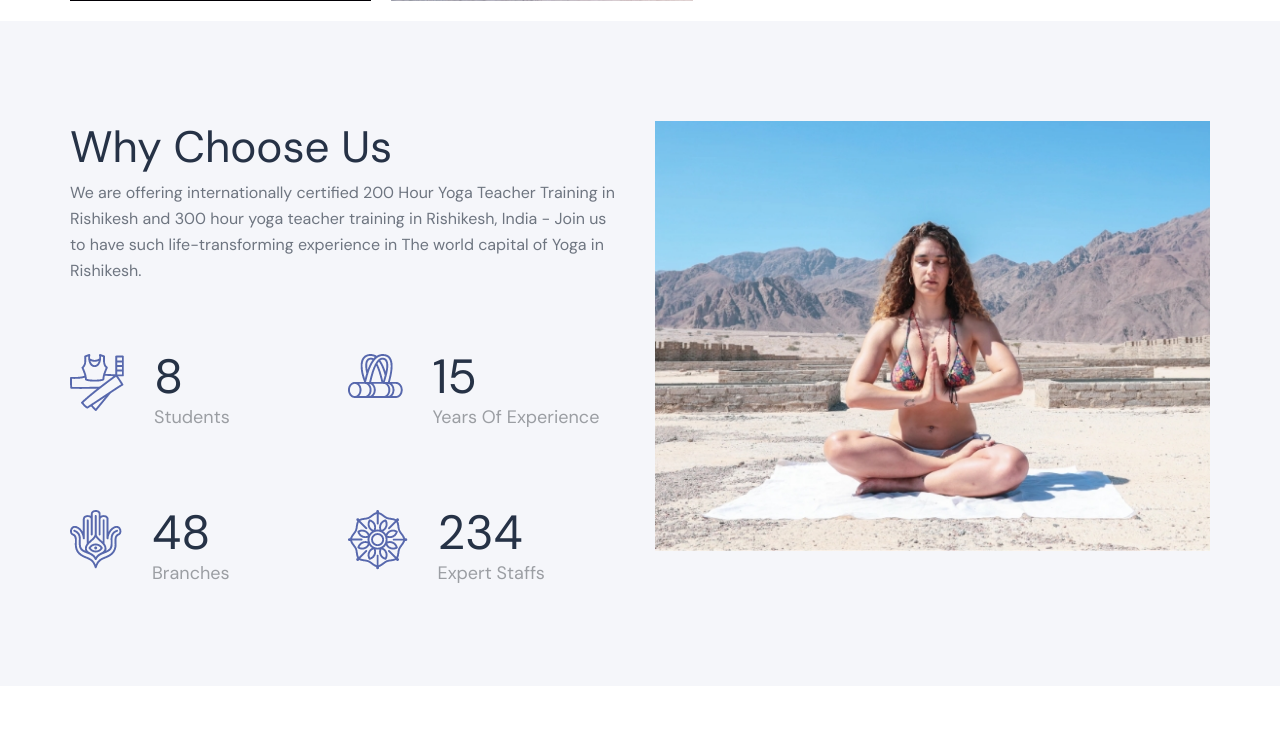
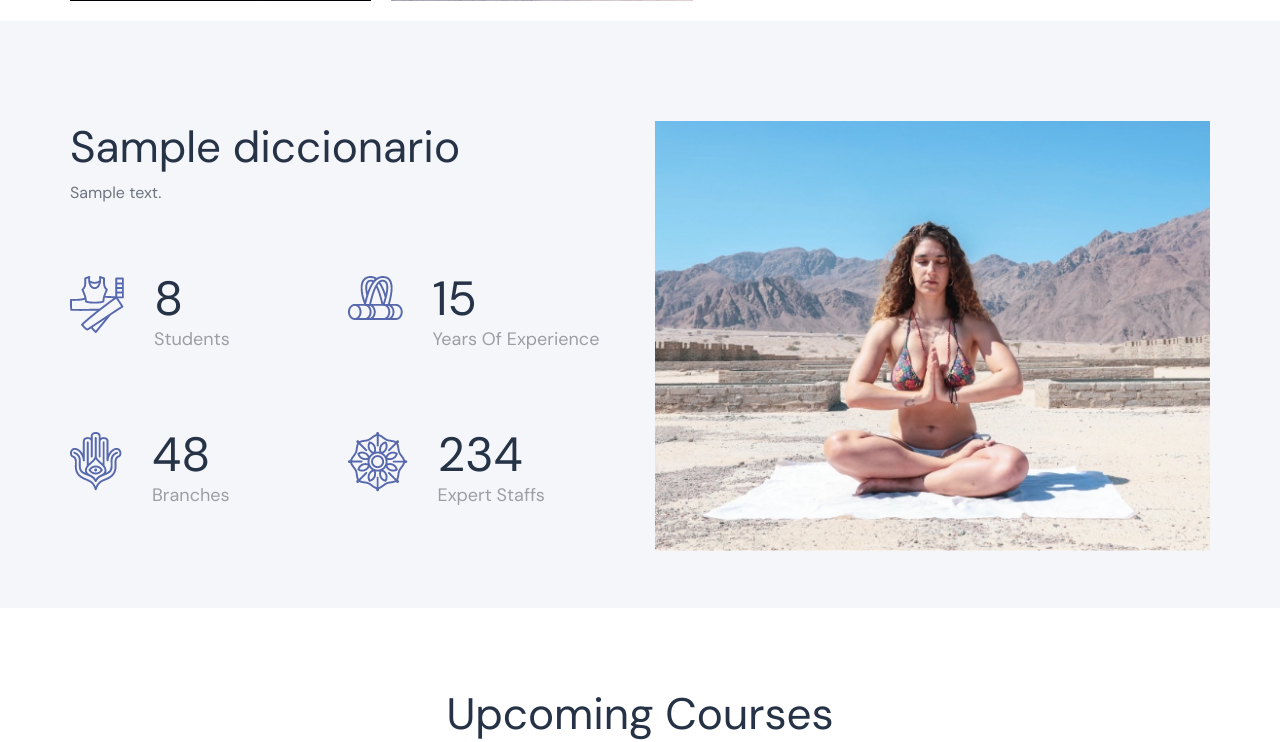
Before and after one commit to LukitasF1809/TP2, a Python web app: template TP2/templates/index.html in a window 1280 px wide. Shown: the part 1694-2436 px from the top of the page. Run offline with Jinja, Linux system fonts and the light colour scheme; the template is opened without the code that fills it: most values are stand-ins (such as "Sample title", 1, 10 or a date in 2020).

Commit message:
cambios app.py

```diff
--- a/TP2/templates/index.html
+++ b/TP2/templates/index.html
@@ -197,11 +197,10 @@
             <div class="row">
                 <div class="col-lg-6">
                     <div class="chooseus__text">
-                        <h2>Why Choose Us</h2>
-                        <p>We are offering internationally certified 200 Hour Yoga Teacher Training in Rishikesh and 300
-                            hour yoga teacher training in Rishikesh, India - Join us to have such life-transforming
-                            experience in The world capital of Yoga in Rishikesh.</p>
+                        <h2>{{diccionario["nombre"]}}</h2>
+                        <p>{{diccionario["descripcion"]}}</p>
                     </div>
+
                     <div class="chooseus__item">
                         <div class="chooseus__item__icon">
                             <img src="{{url_for('static' , filename='img/chooseus/choose-1.png') }}" alt="choose-1">
```
Also changed, not shown: TP2/app/app.py (+4 -5 lines).
